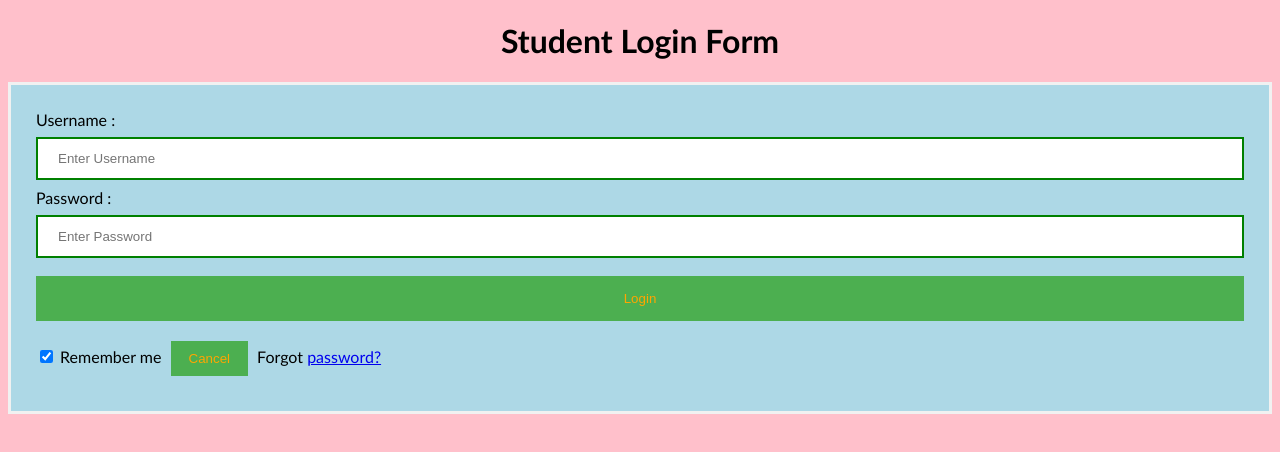
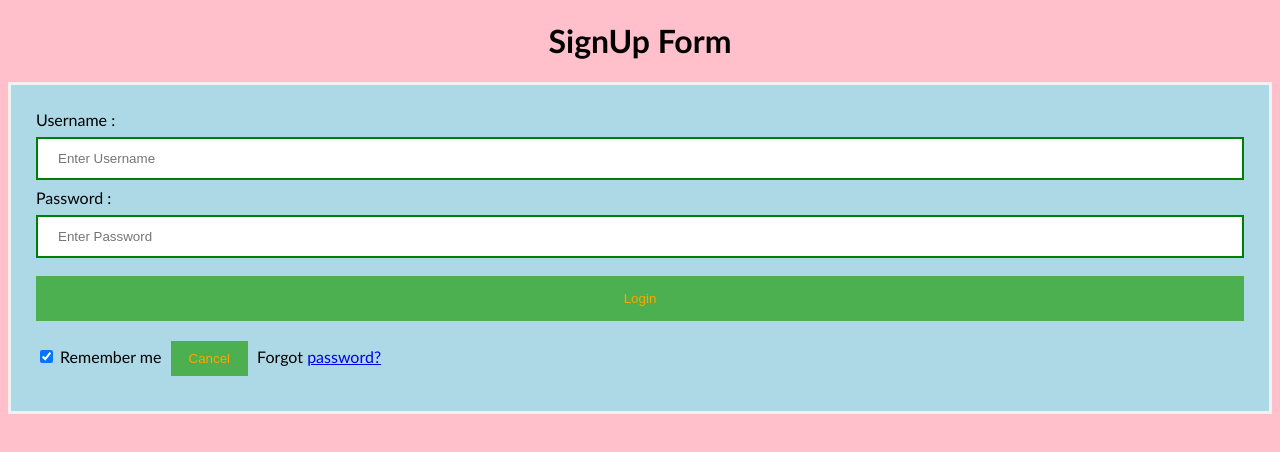
Before and after one commit to sahinayak-tech/Sign-In-Up-Form, a plain HTML site: page index.html in a window 1280 px wide. Drawn offline with Linux system fonts and the light colour scheme.

Commit message:
Update index.html

```diff
--- a/index.html
+++ b/index.html
@@ -45,7 +45,7 @@ button {
 </style>
 </head>
 <body>
-    <center> <h1> Student Login Form </h1> </center>
+    <center> <h1> SignUp Form </h1> </center>
     <form>
         <div class="container">
             <label>Username : </label>
```
